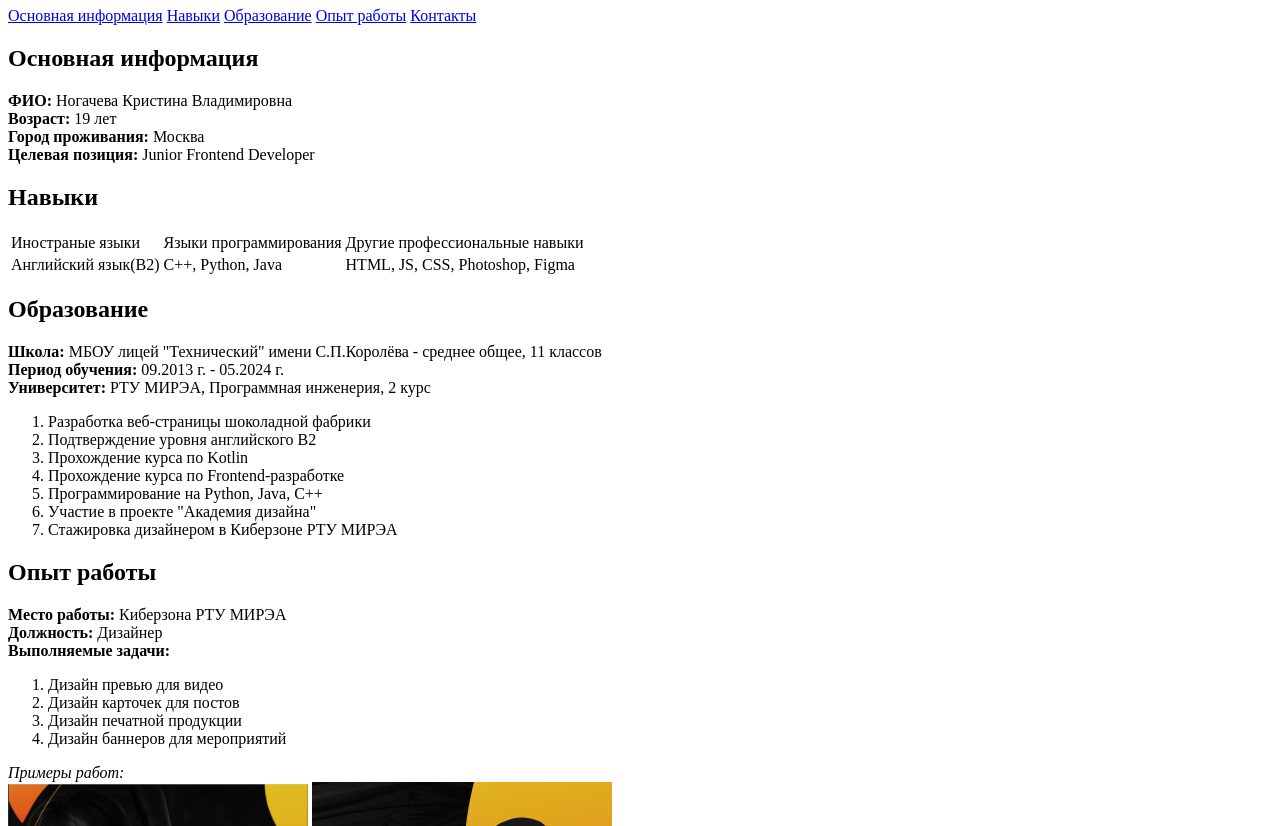
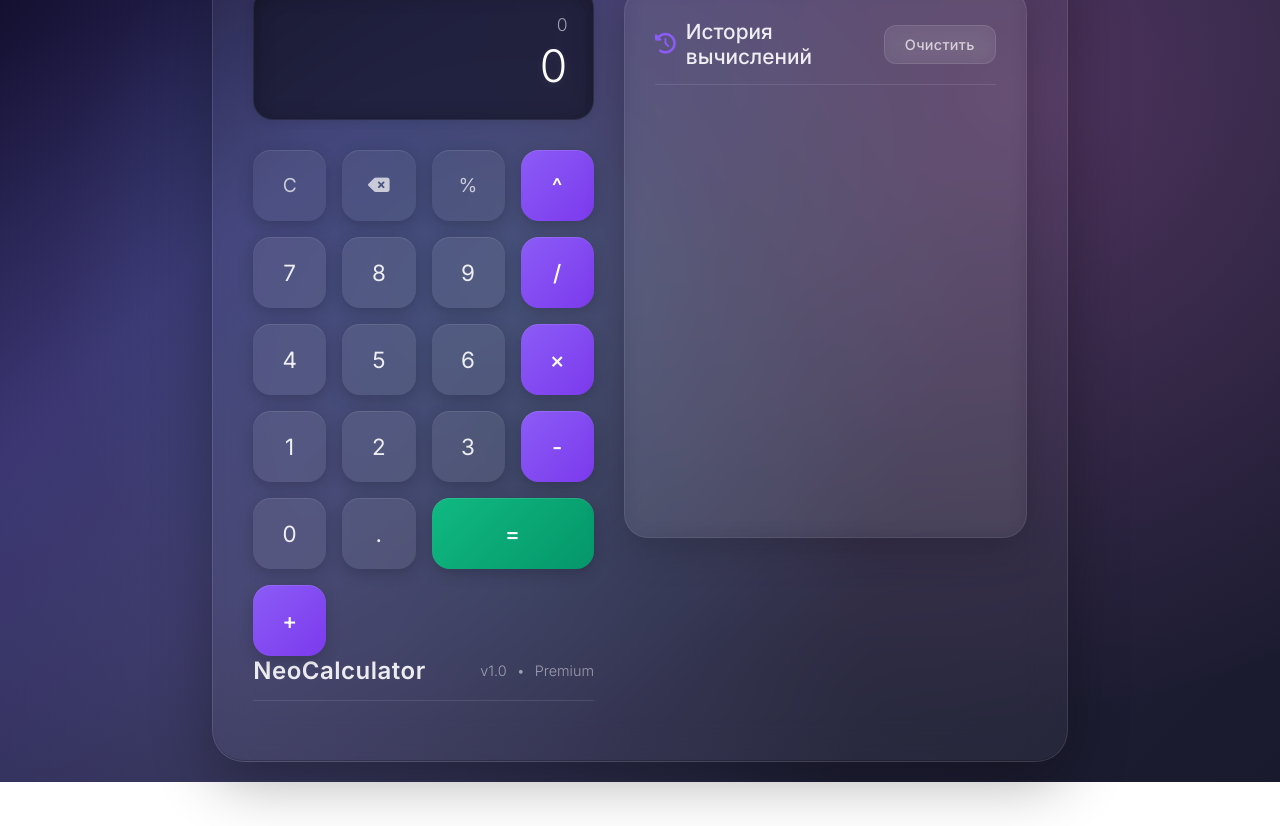
Before and after one commit to christofiaa/frontend, a plain HTML site: page index.html in a window 1280 px wide. Shown: the part 73-899 px from the top of the page. After the commit the page ends 855 px from the top, so only its background shows below. Drawn offline with Linux system fonts and the light colour scheme.

Commit message:
Add files via upload

```diff
--- /dev/null
+++ b/history.js
@@ -0,0 +1,37 @@
+const History = {
+    list: Storage.getHistory(),
+
+    add(expression, result) {
+        const record = { expression, result, timestamp: new Date().toLocaleString() };
+        this.list.unshift(record);
+        if (this.list.length > 20) this.list.pop(); // ограничиваем 20 записей
+        Storage.saveHistory(this.list);
+        this.render();
+    },
+
+    clear() {
+        this.list = [];
+        Storage.saveHistory(this.list);
+        this.render();
+    },
+
+    render() {
+        const listEl = document.getElementById('history-list');
+        listEl.innerHTML = '';
+        this.list.forEach(record => {
+            const li = document.createElement('li');
+            li.innerHTML = `<strong>${record.expression}</strong> = ${record.result} <br><small>${record.timestamp}</small>`;
+            li.addEventListener('click', () => {
+                document.getElementById('expression').textContent = record.expression;
+                document.getElementById('result').textContent = record.result;
+            });
+            listEl.appendChild(li);
+        });
+    }
+};
+
+// Инициализация истории при загрузке
+document.addEventListener('DOMContentLoaded', () => {
+    History.render();
+    document.getElementById('clear-history').addEventListener('click', () => History.clear());
+});
--- a/index.html
+++ b/index.html
@@ -1,79 +1,71 @@
 <!DOCTYPE html>
-<html lang = "ru">
-    <head>
-        <meta charset="UTF-8">
-        <meta http-equiv="X-UA-Compatible" content="IE=edge">
-        <meta name="viewport" content="width=device-width, initial-scale=1.0">
-        <title>Резюме</title>
+<html lang="ru">
+<head>
+    <meta charset="UTF-8">
+    <meta name="viewport" content="width=device-width, initial-scale=1.0">
+    <title>Калькулятор с историей</title>
+    <link rel="stylesheet" href="style.css">
+    <link rel="stylesheet" href="https://cdnjs.cloudflare.com/ajax/libs/font-awesome/6.4.0/css/all.min.css">
+    <link rel="preconnect" href="https://fonts.googleapis.com">
+    <link rel="preconnect" href="https://fonts.gstatic.com" crossorigin>
+    <link href="https://fonts.googleapis.com/css2?family=Inter:wght@300;400;500;600&family=JetBrains+Mono:wght@300;400;500&display=swap" rel="stylesheet">
+</head>
+<body>
+    <div class="container">
+        <div class="calculator">
+            <div class="display">
+                <div class="expression" id="expression">0</div>
+                <div class="result" id="result">0</div>
+            </div>
+            <div class="buttons">
+                <button class="btn func" data-action="clear">C</button>
+                <button class="btn func" data-action="backspace"><i class="fas fa-backspace"></i></button>
+                <button class="btn func" data-action="percent">%</button>
+                <button class="btn op" data-op="^">^</button>
 
-        <link rel="icon" type="image/png" href="icons8-favicon-48.png">
-    </head>
-    <body>
-        <header><strong><h1>Резюме: Кристина Ногачева</h1></strong></header>
-        <nav class="main-nav">
-                <a href="#Basic">Основная информация</a>
-                <a href="#Skills">Навыки</a>
-                <a href="#Education">Образование</a>
-                <a href="#Work">Опыт работы</a>
-                <a href="#Contacts">Контакты</a>
-        </nav>
-        <main>
-            <div id="Basic"><strong><h2>Основная информация</h2></strong>
-            <p><strong>ФИО: </strong>Ногачева Кристина Владимировна<br>
-            <strong>Возраст: </strong>19 лет<br>
-            <strong>Город проживания: </strong>Москва<br>
-            <strong>Целевая позиция: </strong>Junior Frontend Developer<br></p>
+                <button class="btn num" data-num="7">7</button>
+                <button class="btn num" data-num="8">8</button>
+                <button class="btn num" data-num="9">9</button>
+                <button class="btn op" data-op="/">/</button>
+
+                <button class="btn num" data-num="4">4</button>
+                <button class="btn num" data-num="5">5</button>
+                <button class="btn num" data-num="6">6</button>
+                <button class="btn op" data-op="*">×</button>
+
+                <button class="btn num" data-num="1">1</button>
+                <button class="btn num" data-num="2">2</button>
+                <button class="btn num" data-num="3">3</button>
+                <button class="btn op" data-op="-">-</button>
+
+                <button class="btn num" data-num="0">0</button>
+                <button class="btn" data-action="dot">.</button>
+                <button class="btn equals" id="equals">=</button>
+                <button class="btn op" data-op="+">+</button>
             </div>
+            <div class="calculator-header">
+                <h1>NeoCalculator</h1>
+                <div class="calculator-meta">
+                    <span>v1.0</span>
+                    <span>•</span>
+                    <span>Premium</span>
+                </div>
+            </div>
+        </div>
 
-            <section id="Skills"><strong><h2>Навыки</h2></strong>
-            <table>
-                <tr>
-                    <td>Иностраные языки</td>
-                    <td>Языки программирования</td>
-                    <td>Другие профессиональные навыки</td>
-                </tr>
-                <tr>
-                    <td>Английский язык(B2)</td>
-                    <td>С++, Python, Java</td>
-                    <td>HTML, JS, CSS, Photoshop, Figma</td>
-                </tr>
-            </table>
-            </section>
+        <div class="history-panel">
+            <div class="history-header">
+                <h3><i class="fas fa-history"></i> История вычислений</h3>
+                <button class="btn-small" id="clear-history">Очистить</button>
+            </div>
+            <ul id="history-list">
+                <!-- История будет здесь -->
+            </ul>
+        </div>
+    </div>
 
-            <div id="Education"><strong><h2>Образование</h2></strong>
-            <p><strong>Школа: </strong>МБОУ лицей "Технический" имени С.П.Королёва - среднее общее, 11 классов<br>
-            <strong>Период обучения: </strong>09.2013 г. - 05.2024 г.<br>
-            <strong>Университет:</strong> РТУ МИРЭА, Программная инженерия, 2 курс<br>
-            <ol>
-                <li>Разработка веб-страницы шоколадной фабрики</li>
-                <li>Подтверждение уровня английского B2</li>
-                <li>Прохождение курса по Kotlin</li>
-                <li>Прохождение курса по Frontend-разработке</li>
-                <li>Программирование на Python, Java, C++</li>
-                <li>Участие в проекте "Академия дизайна"</li>
-                <li>Стажировка дизайнером в Киберзоне РТУ МИРЭА</li>
-            </ol>
-            </p>
-            </div>
-            <div id="Work"><strong><h2>Опыт работы</h2></strong>
-            <p><strong>Место работы: </strong>Киберзона РТУ МИРЭА<br>
-            <strong>Должность: </strong>Дизайнер<br>
-            <strong>Выполняемые задачи: </strong><br>
-            <ol>
-                <li>Дизайн превью для видео</li>
-                <li>Дизайн карточек для постов</li>
-                <li>Дизайн печатной продукции</li>
-                <li>Дизайн баннеров для мероприятий</li>
-            </ol>
-            <em>Примеры работ:</em><br>
-            <img src="Снимок экрана 2025-10-06 091912.png" alt="Работа" width="300">
-            <img src="Угадай про.png" alt="Работа" width="300"></p>
-            </div>
-            <section id="Contacts"><strong><h2>Обратная связь</h2></strong></section>
-            <p><strong>Телефон: </strong><a href="tel:89277466479">89277466479</a><br>
-            <strong>Почта: </strong><a href="mailto:christina.nogacheva@yandex.ru">christina.nogacheva@yandex.ru</a><br>
-            <strong>GitHub: </strong><a href="https://github.com/christofiaa">christofiaa</a>
-            </p>
-        </main>
-    </body>
+    <script src="storage.js"></script>
+    <script src="history.js"></script>
+    <script src="script.js"></script>
+</body>
 </html>
--- /dev/null
+++ b/storage.js
@@ -0,0 +1,19 @@
+const Storage = {
+    saveLastExpression(expr, res) {
+        localStorage.setItem('lastExpression', JSON.stringify({ expr, res }));
+    },
+
+    getLastExpression() {
+        const data = localStorage.getItem('lastExpression');
+        return data ? JSON.parse(data) : null;
+    },
+
+    saveHistory(history) {
+        localStorage.setItem('calcHistory', JSON.stringify(history));
+    },
+
+    getHistory() {
+        const history = localStorage.getItem('calcHistory');
+        return history ? JSON.parse(history) : [];
+    }
+};
--- /dev/null
+++ b/style.css
@@ -0,0 +1,457 @@
+* {
+    margin: 0;
+    padding: 0;
+    box-sizing: border-box;
+    font-family: 'Inter', 'SF Pro Display', -apple-system, sans-serif;
+}
+
+body {
+    background: linear-gradient(135deg,
+        #0f0c29 0%,
+        #302b63 25%,
+        #24243e 50%,
+        #1a1a2e 100%);
+    min-height: 100vh;
+    display: flex;
+    justify-content: center;
+    align-items: center;
+    padding: 20px;
+    position: relative;
+    overflow-x: hidden;
+}
+
+body::before {
+    content: '';
+    position: absolute;
+    top: 0;
+    left: 0;
+    right: 0;
+    bottom: 0;
+    background:
+        radial-gradient(circle at 20% 80%, rgba(120, 119, 198, 0.3) 0%, transparent 50%),
+        radial-gradient(circle at 80% 20%, rgba(255, 119, 230, 0.2) 0%, transparent 50%),
+        radial-gradient(circle at 40% 40%, rgba(100, 220, 255, 0.15) 0%, transparent 50%);
+    pointer-events: none;
+    z-index: 0;
+}
+
+.container {
+    display: flex;
+    flex-wrap: wrap;
+    gap: 30px;
+    max-width: 1000px;
+    background: rgba(255, 255, 255, 0.05);
+    backdrop-filter: blur(20px);
+    -webkit-backdrop-filter: blur(20px);
+    border-radius: 32px;
+    padding: 40px;
+    box-shadow:
+        0 20px 60px rgba(0, 0, 0, 0.3),
+        inset 0 1px 0 rgba(255, 255, 255, 0.1),
+        inset 0 -1px 0 rgba(0, 0, 0, 0.2);
+    border: 1px solid rgba(255, 255, 255, 0.1);
+    position: relative;
+    z-index: 1;
+}
+
+.calculator {
+    flex: 1;
+    min-width: 320px;
+}
+
+.calculator-header {
+    display: flex;
+    justify-content: space-between;
+    align-items: center;
+    margin-bottom: 20px;
+    padding-bottom: 15px;
+    border-bottom: 1px solid rgba(255, 255, 255, 0.1);
+}
+
+.calculator-header h1 {
+    font-size: 1.5rem;
+    font-weight: 600;
+    color: rgba(255, 255, 255, 0.9);
+    letter-spacing: 0.5px;
+}
+
+.calculator-meta {
+    display: flex;
+    gap: 10px;
+    align-items: center;
+}
+
+.calculator-meta span {
+    font-size: 0.9rem;
+    color: rgba(255, 255, 255, 0.5);
+    font-weight: 300;
+}
+
+.display {
+    background: rgba(20, 20, 40, 0.7);
+    color: white;
+    padding: 25px;
+    border-radius: 20px;
+    text-align: right;
+    margin-bottom: 30px;
+    min-height: 130px;
+    display: flex;
+    flex-direction: column;
+    justify-content: space-between;
+    box-shadow:
+        inset 0 4px 20px rgba(0, 0, 0, 0.3),
+        0 2px 10px rgba(0, 0, 0, 0.1);
+    border: 1px solid rgba(255, 255, 255, 0.05);
+    position: relative;
+    overflow: hidden;
+}
+
+.display::before {
+    content: '';
+    position: absolute;
+    top: 0;
+    left: 0;
+    right: 0;
+    height: 1px;
+    background: linear-gradient(90deg,
+        transparent,
+        rgba(255, 255, 255, 0.2),
+        transparent);
+}
+
+.expression {
+    font-size: 1.1rem;
+    opacity: 0.7;
+    word-break: break-all;
+    font-weight: 300;
+    letter-spacing: 0.5px;
+    color: rgba(255, 255, 255, 0.8);
+    min-height: 26px;
+}
+
+.result {
+    font-size: 2.8rem;
+    font-weight: 300;
+    word-break: break-all;
+    font-feature-settings: "tnum";
+    color: white;
+    text-shadow: 0 2px 10px rgba(255, 255, 255, 0.1);
+    line-height: 1.2;
+}
+
+.buttons {
+    display: grid;
+    grid-template-columns: repeat(4, 1fr);
+    gap: 16px;
+}
+
+.btn {
+    padding: 22px 5px;
+    font-size: 1.4rem;
+    border: none;
+    border-radius: 18px;
+    background: rgba(255, 255, 255, 0.07);
+    color: rgba(255, 255, 255, 0.9);
+    cursor: pointer;
+    transition: all 0.3s cubic-bezier(0.4, 0, 0.2, 1);
+    position: relative;
+    overflow: hidden;
+    font-weight: 400;
+    letter-spacing: 0.5px;
+    box-shadow:
+        0 4px 15px rgba(0, 0, 0, 0.2),
+        inset 0 1px 0 rgba(255, 255, 255, 0.1);
+}
+
+.btn::before {
+    content: '';
+    position: absolute;
+    top: 0;
+    left: 0;
+    right: 0;
+    bottom: 0;
+    background: linear-gradient(135deg,
+        rgba(255, 255, 255, 0.1) 0%,
+        rgba(255, 255, 255, 0) 100%);
+    opacity: 0;
+    transition: opacity 0.3s;
+}
+
+.btn:hover {
+    background: rgba(255, 255, 255, 0.12);
+    transform: translateY(-2px);
+    box-shadow:
+        0 8px 25px rgba(0, 0, 0, 0.3),
+        inset 0 1px 0 rgba(255, 255, 255, 0.15);
+}
+
+.btn:active {
+    transform: translateY(0);
+    transition-duration: 0.1s;
+}
+
+.btn:hover::before {
+    opacity: 1;
+}
+
+.btn.op {
+    background: linear-gradient(135deg,
+        #8B5CF6 0%,
+        #7C3AED 100%);
+    color: white;
+    font-weight: 500;
+}
+
+.btn.op:hover {
+    background: linear-gradient(135deg,
+        #9B69F7 0%,
+        #8C4BF0 100%);
+    box-shadow:
+        0 8px 25px rgba(139, 92, 246, 0.3),
+        inset 0 1px 0 rgba(255, 255, 255, 0.2);
+}
+
+.btn.equals {
+    background: linear-gradient(135deg,
+        #10B981 0%,
+        #059669 100%);
+    color: white;
+    grid-column: span 2;
+    font-weight: 500;
+}
+
+.btn.equals:hover {
+    background: linear-gradient(135deg,
+        #34D399 0%,
+        #10B981 100%);
+    box-shadow:
+        0 8px 25px rgba(16, 185, 129, 0.3),
+        inset 0 1px 0 rgba(255, 255, 255, 0.2);
+}
+
+.btn.func {
+    background: rgba(255, 255, 255, 0.05);
+    color: rgba(255, 255, 255, 0.7);
+    font-size: 1.2rem;
+}
+
+.history-panel {
+    flex: 1;
+    min-width: 320px;
+    background: rgba(255, 255, 255, 0.05);
+    backdrop-filter: blur(10px);
+    -webkit-backdrop-filter: blur(10px);
+    border-radius: 24px;
+    padding: 30px;
+    border: 1px solid rgba(255, 255, 255, 0.08);
+    box-shadow:
+        inset 0 1px 0 rgba(255, 255, 255, 0.05),
+        0 10px 40px rgba(0, 0, 0, 0.2);
+    max-height: 550px;
+    display: flex;
+    flex-direction: column;
+}
+
+.history-header {
+    display: flex;
+    justify-content: space-between;
+    align-items: center;
+    margin-bottom: 25px;
+    padding-bottom: 15px;
+    border-bottom: 1px solid rgba(255, 255, 255, 0.1);
+}
+
+.history-header h3 {
+    font-size: 1.3rem;
+    font-weight: 500;
+    color: rgba(255, 255, 255, 0.9);
+    display: flex;
+    align-items: center;
+    gap: 10px;
+}
+
+.history-header h3 i {
+    color: #8B5CF6;
+}
+
+#history-list {
+    list-style: none;
+    flex: 1;
+    overflow-y: auto;
+    padding-right: 10px;
+}
+
+#history-list::-webkit-scrollbar {
+    width: 6px;
+}
+
+#history-list::-webkit-scrollbar-track {
+    background: rgba(255, 255, 255, 0.03);
+    border-radius: 10px;
+}
+
+#history-list::-webkit-scrollbar-thumb {
+    background: rgba(255, 255, 255, 0.1);
+    border-radius: 10px;
+}
+
+#history-list::-webkit-scrollbar-thumb:hover {
+    background: rgba(255, 255, 255, 0.2);
+}
+
+#history-list li {
+    padding: 16px;
+    margin-bottom: 12px;
+    background: rgba(255, 255, 255, 0.04);
+    border-radius: 14px;
+    cursor: pointer;
+    transition: all 0.3s;
+    border: 1px solid transparent;
+    position: relative;
+    overflow: hidden;
+}
+
+#history-list li::before {
+    content: '';
+    position: absolute;
+    left: 0;
+    top: 0;
+    bottom: 0;
+    width: 3px;
+    background: linear-gradient(to bottom, #8B5CF6, #6366F1);
+    opacity: 0;
+    transition: opacity 0.3s;
+}
+
+#history-list li:hover {
+    background: rgba(255, 255, 255, 0.08);
+    transform: translateX(4px);
+    border-color: rgba(255, 255, 255, 0.1);
+}
+
+#history-list li:hover::before {
+    opacity: 1;
+}
+
+#history-list li strong {
+    display: block;
+    font-size: 1rem;
+    font-weight: 500;
+    color: rgba(255, 255, 255, 0.9);
+    margin-bottom: 5px;
+    font-family: 'JetBrains Mono', 'SF Mono', monospace;
+}
+
+#history-list li .result-history {
+    font-size: 1.2rem;
+    font-weight: 300;
+    color: #8B5CF6;
+    margin-bottom: 8px;
+    font-family: 'JetBrains Mono', 'SF Mono', monospace;
+}
+
+#history-list li small {
+    font-size: 0.85rem;
+    color: rgba(255, 255, 255, 0.4);
+    font-weight: 300;
+}
+
+.btn-small {
+    padding: 10px 20px;
+    background: rgba(239, 68, 68, 0.2);
+    color: rgba(255, 255, 255, 0.9);
+    border: 1px solid rgba(239, 68, 68, 0.3);
+    border-radius: 12px;
+    cursor: pointer;
+    transition: all 0.3s;
+    font-size: 0.9rem;
+    font-weight: 500;
+    letter-spacing: 0.3px;
+    backdrop-filter: blur(10px);
+}
+
+.btn-small:hover {
+    background: rgba(239, 68, 68, 0.3);
+    transform: translateY(-1px);
+    border-color: rgba(239, 68, 68, 0.4);
+    box-shadow: 0 4px 15px rgba(239, 68, 68, 0.2);
+}
+
+@media (max-width: 768px) {
+    .container {
+        flex-direction: column;
+        padding: 25px;
+        gap: 25px;
+        max-width: 95%;
+    }
+
+    .calculator, .history-panel {
+        min-width: 100%;
+    }
+
+    .buttons {
+        gap: 12px;
+    }
+
+    .btn {
+        padding: 18px 5px;
+        font-size: 1.3rem;
+    }
+
+    .result {
+        font-size: 2.2rem;
+    }
+
+    body {
+        padding: 15px;
+    }
+}
+
+/* Анимации */
+@keyframes fadeIn {
+    from {
+        opacity: 0;
+        transform: translateY(10px);
+    }
+    to {
+        opacity: 1;
+        transform: translateY(0);
+    }
+}
+
+.calculator, .history-panel {
+    animation: fadeIn 0.6s ease-out;
+}
+
+/* Специальные стили для кнопки очистки истории */
+#clear-history {
+    background: rgba(255, 255, 255, 0.07);
+    border: 1px solid rgba(255, 255, 255, 0.1);
+    color: rgba(255, 255, 255, 0.7);
+}
+
+#clear-history:hover {
+    background: rgba(255, 255, 255, 0.12);
+    border-color: rgba(255, 255, 255, 0.2);
+    color: rgba(255, 255, 255, 0.9);
+}
+
+/* Стили для активной операции */
+.btn.active {
+    background: rgba(139, 92, 246, 0.3) !important;
+    border: 1px solid rgba(139, 92, 246, 0.5) !important;
+}
+
+/* Эффект свечения для важных элементов */
+@keyframes glow {
+    0%, 100% {
+        box-shadow: 0 0 20px rgba(139, 92, 246, 0.3);
+    }
+    50% {
+        box-shadow: 0 0 30px rgba(139, 92, 246, 0.5);
+    }
+}
+
+.btn.equals:hover {
+    animation: glow 2s infinite;
+}
```
Also changed, not shown: script.js (added, +98 -0 lines).
